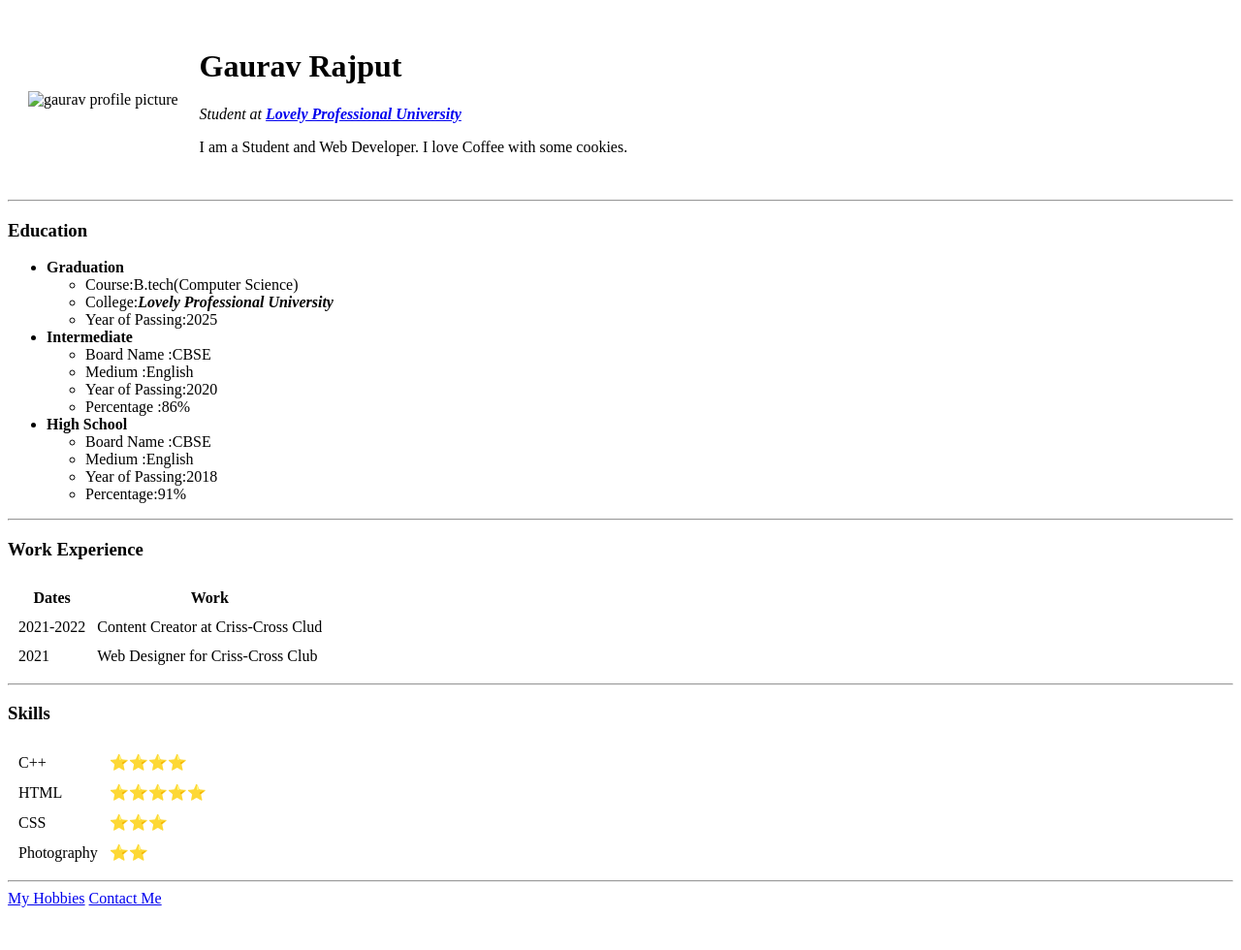
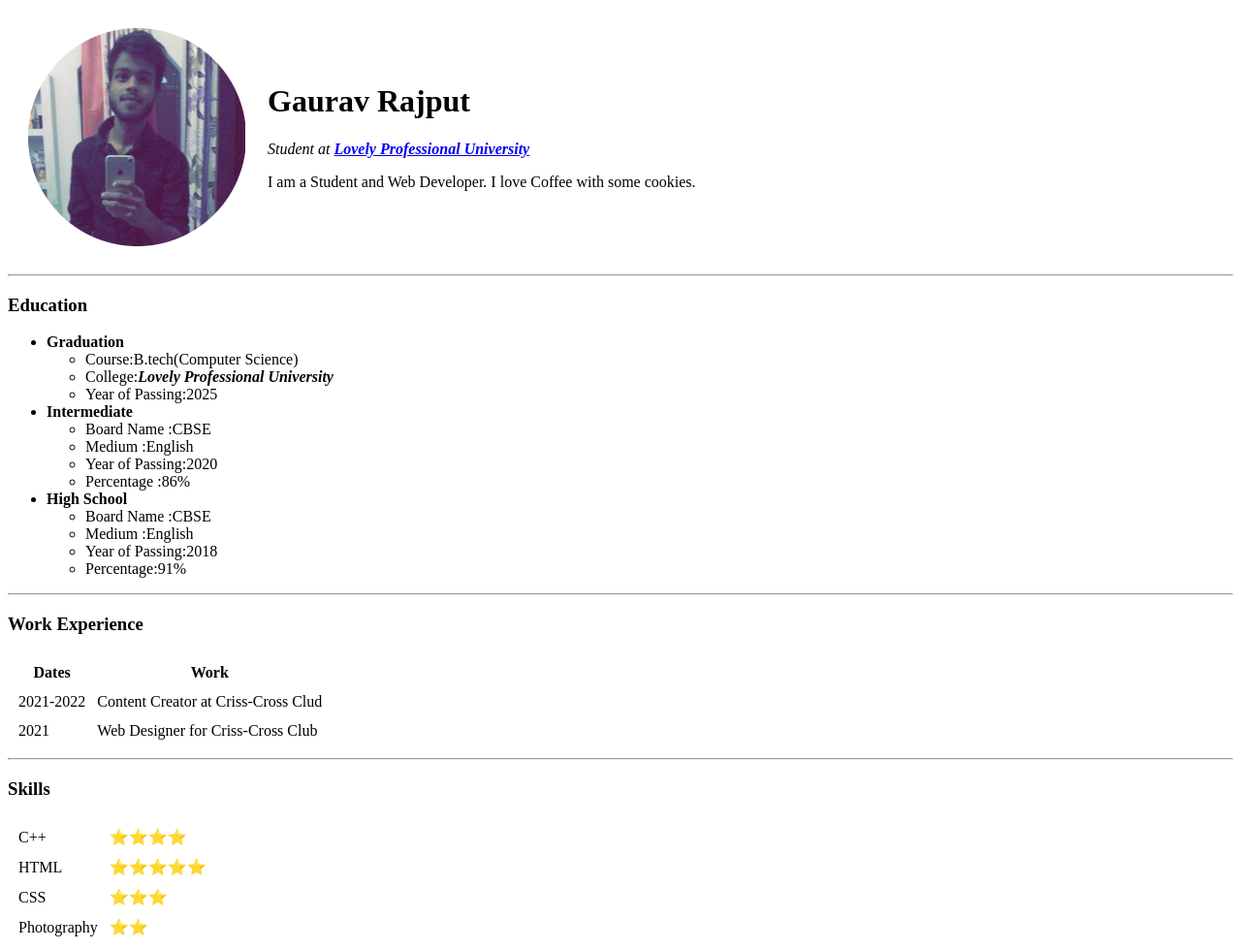
Before and after one commit to gaurav8299/cv, a plain HTML site: page index.html in a window 1280 px wide. Shown: the top 980 px of the page at 97% size. Before the commit the page ends 944 px from the top, so only its background shows below. Drawn offline with Linux system fonts and the light colour scheme.

Commit message:
image location

```diff
--- a/index.html
+++ b/index.html
@@ -1,4 +1,4 @@
-<!DOCTYPE html>
+
 <html lang="en" dir="ltr">
 
 <head>
@@ -9,7 +9,7 @@
 <body>
   <table cellspacing="20">
     <tr>
-      <td>  <img src="images/gaurav-modified.png" alt="gaurav profile picture"></td>
+      <td>  <img src="gaurav-modified.png" alt="gaurav profile picture"></td>
       <td>  <h1>Gaurav Rajput</h1>
         <p>  <em>Student at <strong><a href="https://www.lpu.in/">Lovely Professional University</a></strong></em></p>
       <p>I am a Student and Web Developer. I love Coffee with some cookies.</p></td>
```
